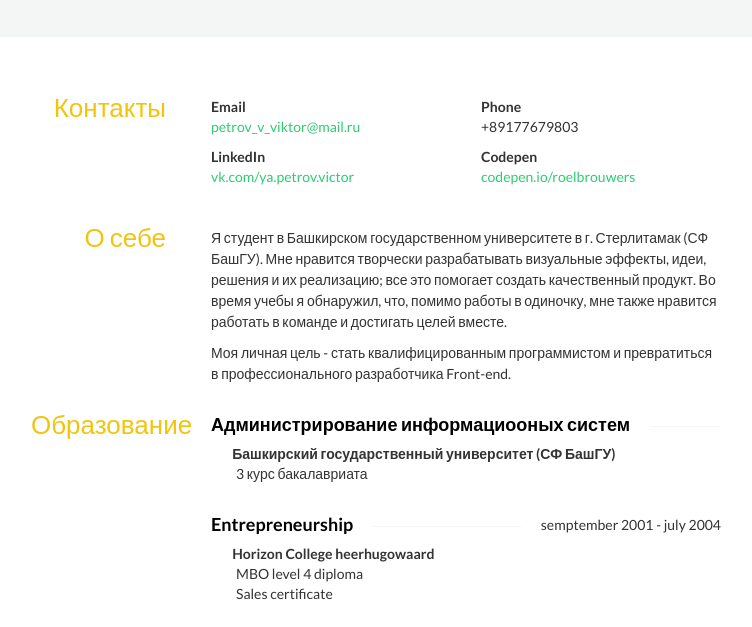
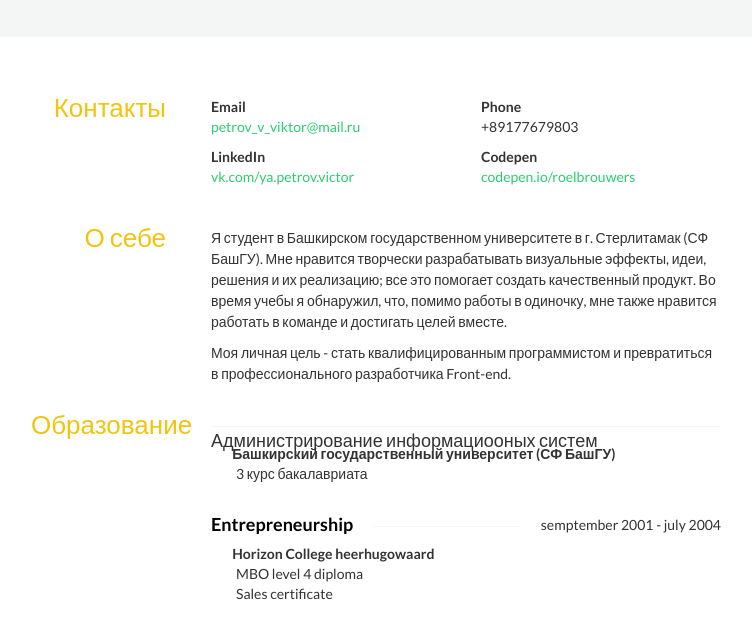
Before and after one commit to viktorianen/petrov_victor.github.io, a plain HTML site: page index.html in a window 1280 px wide. Shown: the part 149-776 px from the top of the page, without its empty margins (264-1016 px from the left). Drawn offline with nearby package versions, Linux system fonts and the light colour scheme; some icons are missing.

Commit message:
Update index.html

```diff
--- a/index.html
+++ b/index.html
@@ -98,7 +98,7 @@
           <div class="row">
             <div class="col-sm-12">
               <h4 class="strike-through">
-                <span>Администрирование информациооных систем</span>
+                <p>Администрирование информациооных систем</p>
               </h4>
 
               <div class="area">
```
